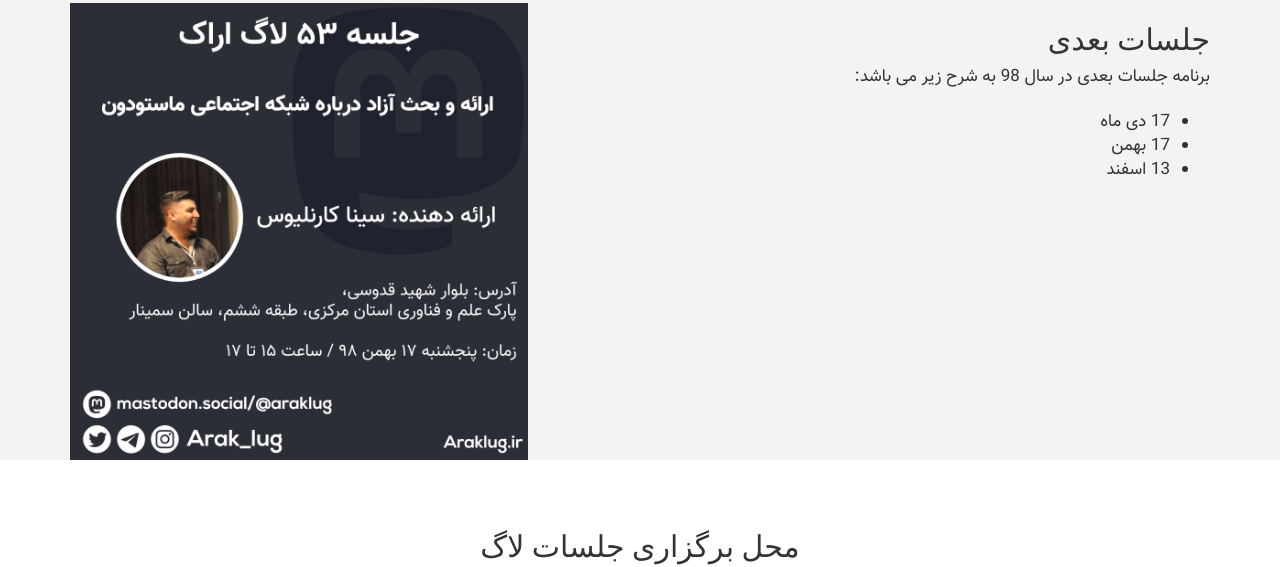
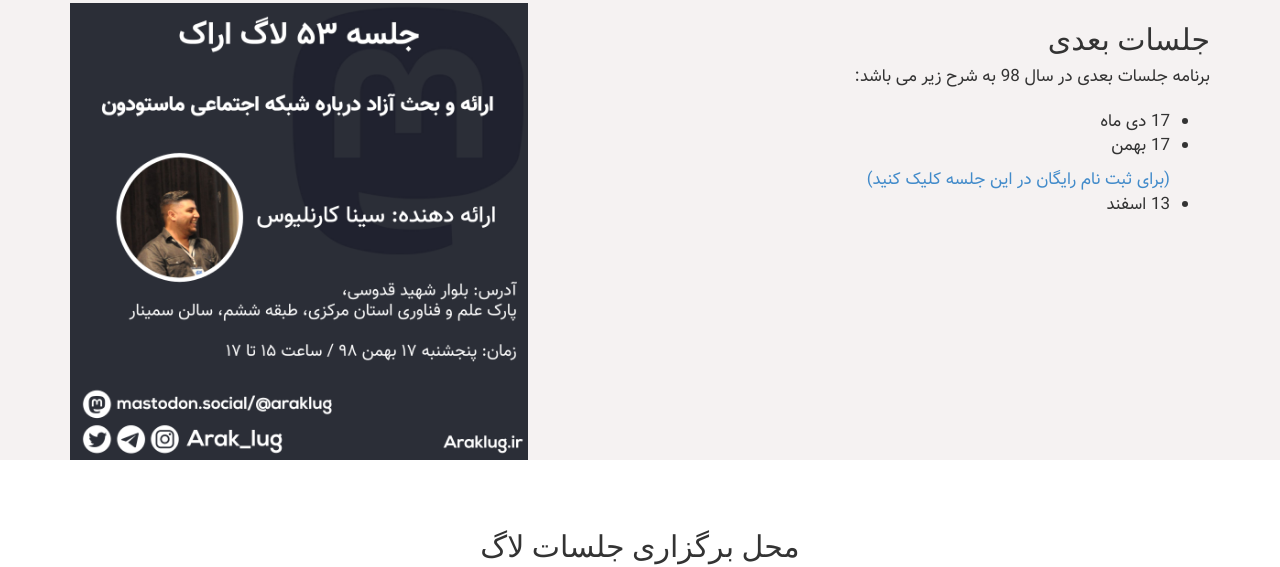
Before and after one commit to hosseinhimself/araklug, a plain HTML site: page index.html in a window 1280 px wide. Shown: the part 1573-2140 px from the top of the page. Drawn offline with Linux system fonts and the light colour scheme; files whose address does not match are found by name.

Commit message:
Update index.html

```diff
--- a/index.html
+++ b/index.html
@@ -114,7 +114,7 @@
                 <p class="lead text" >برنامه جلسات بعدی در سال 98 به شرح زیر می باشد:</p>
                 <ul class="text">
                     <li>17 دی ماه</li>
-						<li>17 بهمن</li>
+                    <li><p>17 بهمن</p><a target="_blank" href="https://evand.com/events/araklug53">(برای ثبت نام رایگان در این جلسه کلیک کنید)</a></li>
                     <li>13 اسفند</li>
                 </ul>
 
```
Lines whose indentation alone changed are shown as unchanged.
